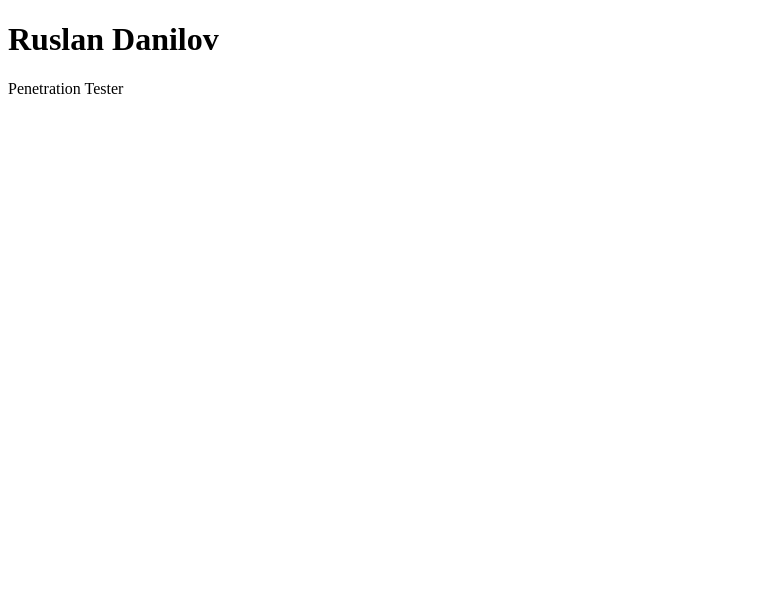
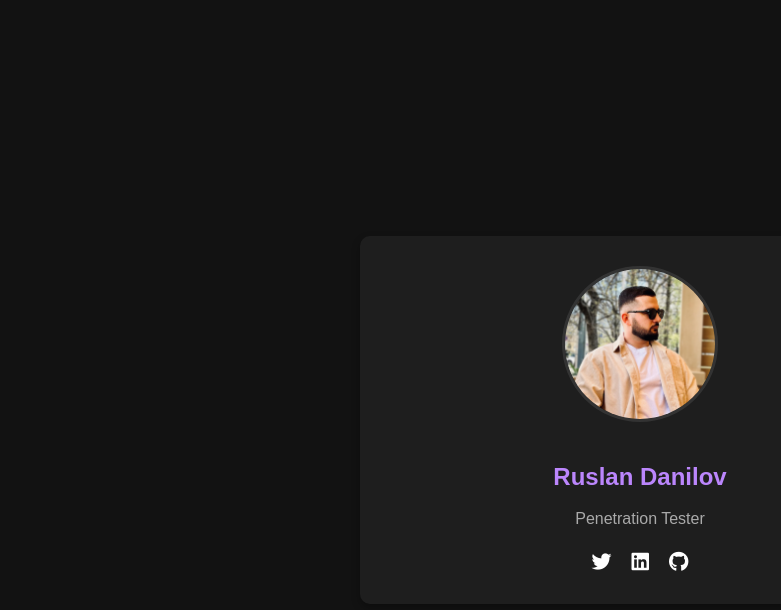
Before and after one commit to whyrusx/whyrusx.github.io, a plain HTML site: page index.html in a window 1280 px wide. Shown: the whole page, without its empty margins (0-781 px from the left). Drawn offline with Linux system fonts and the light colour scheme.

Commit message:
update_0.1

```diff
--- a/index.html
+++ b/index.html
@@ -1,7 +1,97 @@
 <!DOCTYPE html>
-<html>
+<html lang="en">
+<head>
+    <meta charset="UTF-8">
+    <meta name="viewport" content="width=device-width, initial-scale=1.0">
+    <title>Dark Mode Profile Card</title>
+    <style>
+        body {
+            font-family: sans-serif;
+            background-color: #121212; /* Dark background */
+            color: #ffffff; /* Light text color */
+            display: flex;
+            justify-content: center;
+            align-items: center;
+            min-height: 100vh;
+            margin: 0;
+            padding: 20px;
+        }
+
+        .profile-card {
+            background-color: #1e1e1e; /* Slightly lighter dark background for the card */
+            border-radius: 10px;
+            padding: 30px;
+            text-align: center;
+            box-shadow: 0 4px 8px rgba(0, 0, 0, 0.3); /* Subtle shadow */
+            max-width: 500px;
+            width: 100%;
+        }
+
+        .avatar {
+            width: 150px;
+            height: 150px;
+            border-radius: 50%;
+            object-fit: cover; /* Maintain aspect ratio and cover the area */
+            margin-bottom: 20px;
+            border: 3px solid #333333; /* Add a subtle border around the avatar */
+        }
+
+        .username {
+            font-size: 24px;
+            font-weight: bold;
+            margin-bottom: 10px;
+            color: #bb86fc; /* A vibrant accent color */
+        }
+
+        .bio {
+            font-size: 16px;
+            line-height: 1.5;
+            color: #aaaaaa; /* Slightly lighter text for the bio */
+            margin-bottom: 20px;
+        }
+
+        .social-links {
+            display: flex;
+            justify-content: center;
+            gap: 20px;
+        }
+
+        .social-link {
+            color: #ffffff;
+            text-decoration: none;
+            font-size: 20px;
+            transition: color 0.3s ease;
+        }
+
+        .social-link:hover {
+            color: #bb86fc;
+        }
+
+        /* Optional: Add a subtle animation on hover */
+        .profile-card:hover {
+          transform: translateY(-5px);
+          transition: transform 0.3s ease-in-out;
+        }
+
+    </style>
+</head>
 <body>
-<h1>Ruslan Danilov</h1>
-<p>Penetration Tester</p>
+
+    <div class="profile-card">
+        <img src="avatar.jpg" alt="User Avatar" class="avatar">
+        <h1 class="username">Ruslan Danilov</h1>
+        <p class="bio">Penetration Tester</p>
+
+        <!-- Optional: Add social links -->
+        <div class="social-links">
+            <a href="#" class="social-link"><i class="fab fa-twitter"></i></a>
+            <a href="#" class="social-link"><i class="fab fa-linkedin"></i></a>
+            <a href="#" class="social-link"><i class="fab fa-github"></i></a>
+        </div>
+    </div>
+
+    <!-- Font Awesome for icons (optional) -->
+    <link rel="stylesheet" href="https://cdnjs.cloudflare.com/ajax/libs/font-awesome/6.0.0/css/all.min.css" integrity="sha512-9usAa10IRO0HhonpyAIVpjrylPvoDwiPUiKdWk5t3PyolY1cOd4DSE0Ga+ri4AuTroPR5aQvXU9xC6qOPnzFeg==" crossorigin="anonymous" referrerpolicy="no-referrer" />
+
 </body>
 </html>
```
Also changed, not shown: avatar.jpg (added).
